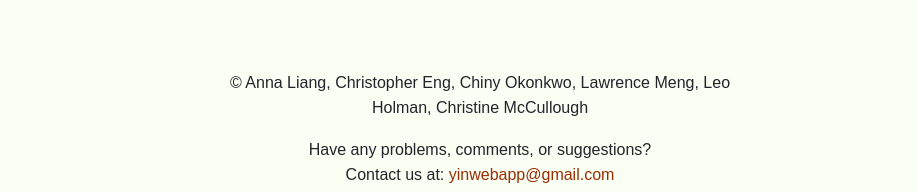
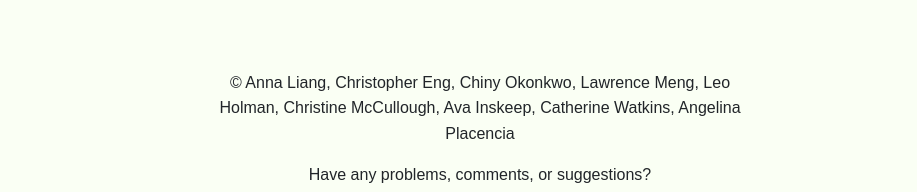
Before and after one commit to LeoHolman/yin, a Next.js app in the folder app/: page / in a window 1280 px wide. Shown: the part 450-642 px from the top of the page, without its empty margins (160-1077 px from the left). Built offline with nearby package versions, Linux system fonts and the light colour scheme; no server answers.

Commit message:
footer change

```diff
--- a/app/src/components/Footer.js
+++ b/app/src/components/Footer.js
@@ -6,7 +6,7 @@ function Footer() {
       <div className="footer">
         <p>
           © Anna Liang, Christopher Eng, Chiny Okonkwo, Lawrence Meng, Leo
-          Holman, Christine McCullough
+          Holman, Christine McCullough, Ava Inskeep, Catherine Watkins, Angelina Placencia
         </p>
         <p>
           Have any problems, comments, or suggestions?
```
